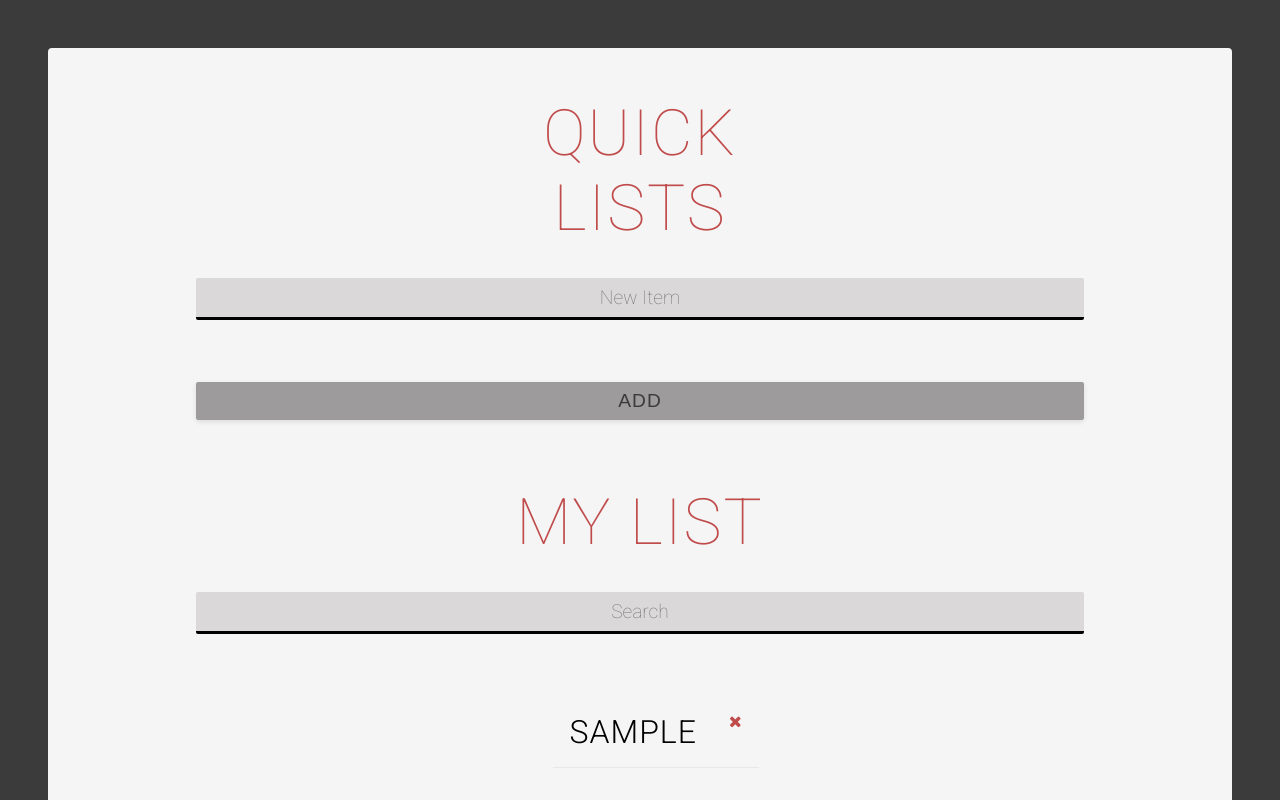
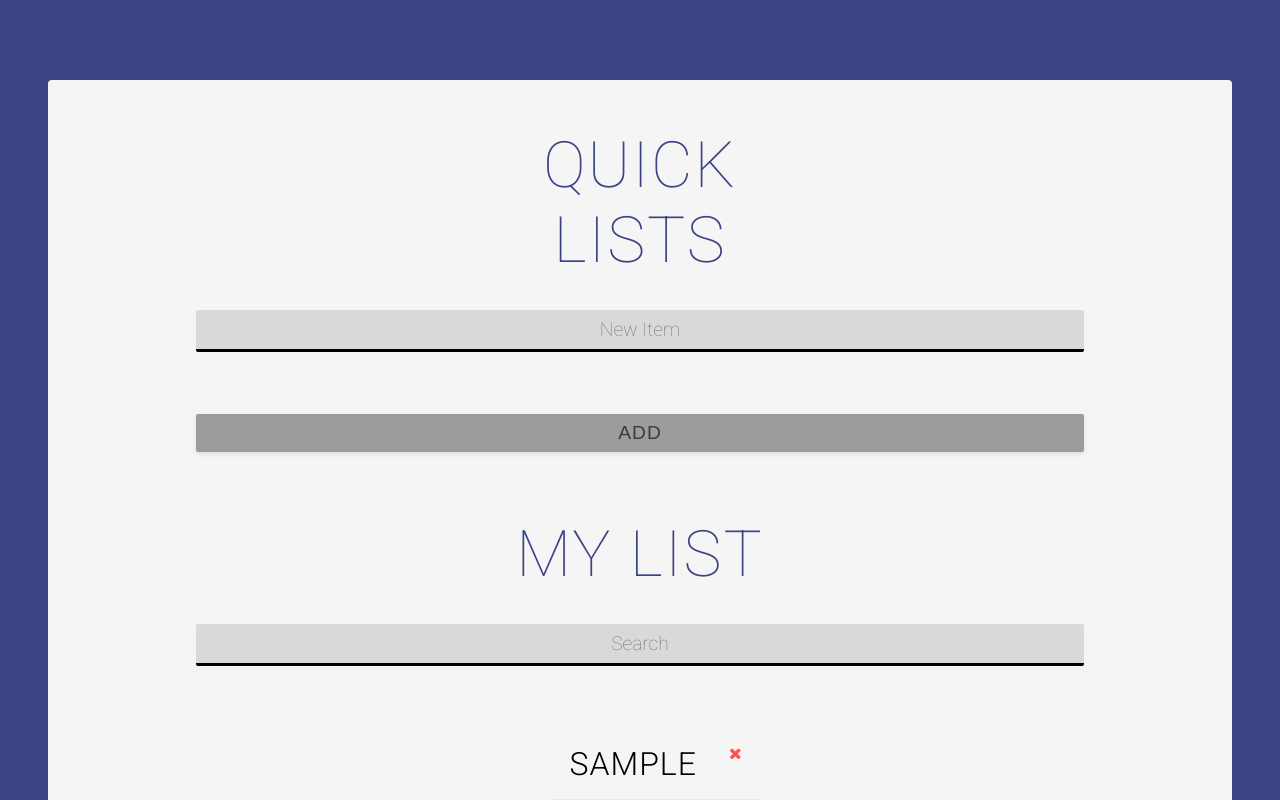
Before and after one commit to s-kngstn/goal-list-app, a plain HTML site: page index.html in a window 1280 px wide. Both pictures are taken after typing "Sample" into the empty fields and a click on the input "Add". Shown: the top 800 px of the page. Drawn offline with Linux system fonts and the light colour scheme.

Commit message:
quick UI change

```diff
--- a/style.css
+++ b/style.css
@@ -9,11 +9,12 @@
 html {
   font-family: 'Roboto', sans-serif;
   letter-spacing: 2px;
-  background-color: #3b3b3b;
+  background-color: #3b4383;
+  padding-top: 2rem;
 }
 
 .container {
-  background-color: #3b3b3b;
+  background-color: #3b4383;
   align-items: center;
   display: flex;
   justify-content: center;
@@ -41,7 +42,7 @@ html {
 
 .title {
   background-color: #f5f5f5;
-  color: #c04b4b;
+  color: #3b4383;
   font-size: 4rem;
   text-transform: uppercase;
   font-weight: 200;
@@ -71,6 +72,7 @@ span {
   margin-bottom: 1rem;
   margin-top: 0.5rem;
   font-weight: 300;
+  color: #3b4383;
 }
 
 .goal-input {
@@ -91,7 +93,7 @@ span {
 
 .goal-input:focus {
   outline: none;
-  border-bottom: 3px solid #c04b4b;
+  border-bottom: 3px solid #3b4383;
 }
 
 .goal-input:placeholder-shown + .goal-label {
@@ -190,12 +192,12 @@ a {
 .collection li a {
   float: right;
   font-size: 1rem;
-  color: #c04b4b;
+  color: #fd5252;
   transition: transform 0.3s;
 }
 
 .collection li a:hover {
   float: right;
-  color: #c04b4b;
+  color: #fd5252;
   transform: rotate(125deg);
 }
```
